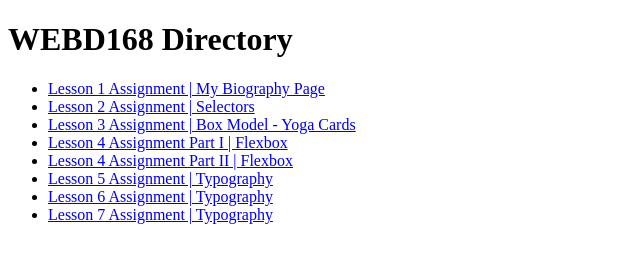
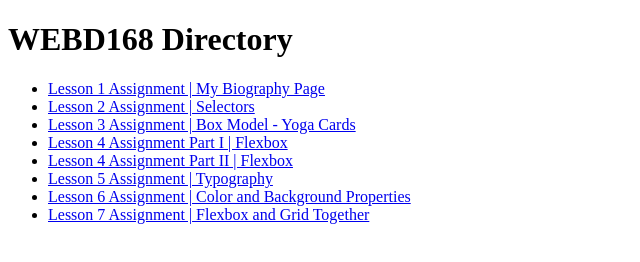
Before and after one commit to lau-guerrero/webd168, a plain HTML site: page index.html in a window 1280 px wide. Shown: the whole page, without its empty margins (0-640 px from the left). Drawn offline with Linux system fonts and the light colour scheme.

Commit message:
Add files via upload

```diff
--- a/index.html
+++ b/index.html
@@ -35,11 +35,13 @@
         </li>
         <li>
           <a href="lesson06/summermenu.html"
-            >Lesson 6 Assignment | Typography
+            >Lesson 6 Assignment | Color and Background Properties
           </a>
         </li>
         <li>
-          <a href="lesson07/">Lesson 7 Assignment | Typography </a>
+          <a href="lesson07/"
+            >Lesson 7 Assignment | Flexbox and Grid Together
+          </a>
         </li>
 
         <!-- <li><a href="ch01/">Chapter 1</a></li>
```
